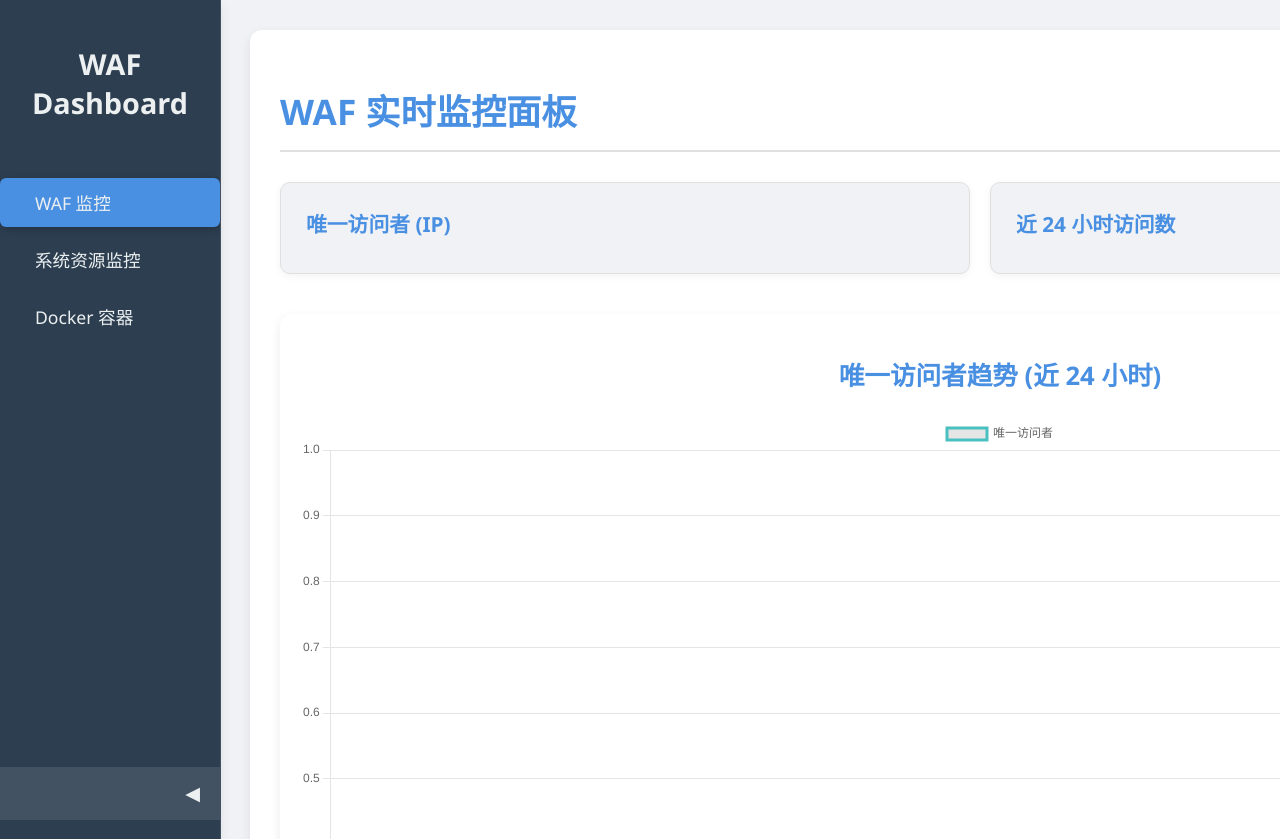
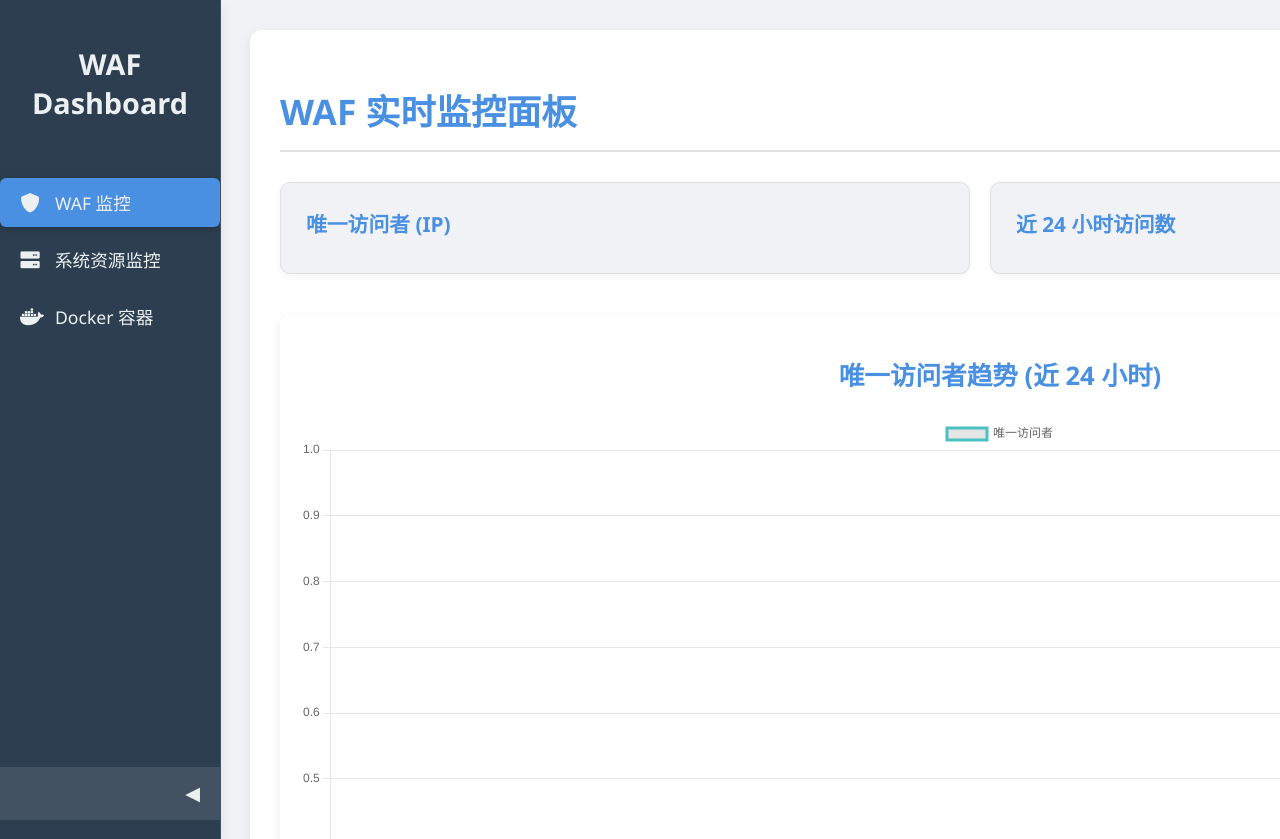
Before and after one commit to SuperUseryjh/waf, a Flask app: template dashboard/templates/index.html in a window 1280 px wide; the page is wider, and only the part inside the window is pictured. Shown: the top 839 px of that part. Run offline with Flask 3, Linux system fonts and the light colour scheme; the template is opened without the code that fills it, so the values that code supplies are empty.

Commit message:
feat: 侧边栏选项添加图标
- 在 dashboard/templates/index.html 中引入 Font Awesome 图标库。
- 为侧边栏的每个导航链接添加了 Font Awesome 图标。
- 调整了 CSS 样式，以确保图标在侧边栏展开和收起时都能正确显示和对齐。

```diff
--- a/dashboard/templates/index.html
+++ b/dashboard/templates/index.html
@@ -5,6 +5,7 @@
     <meta name="viewport" content="width=device-width, initial-scale=1.0">
     <title>WAF 监控面板</title>
     <script src="https://cdn.jsdelivr.net/npm/chart.js"></script>
+    <link rel="stylesheet" href="https://cdnjs.cloudflare.com/ajax/libs/font-awesome/6.0.0-beta3/css/all.min.css">
     <style>
         :root {
             --primary-color: #4a90e2;
@@ -119,6 +120,19 @@
             margin-left: 15px;
             font-size: 1.1em;
         }
+        .sidebar ul li a i { /* New style for icons */
+            font-size: 1.2em;
+            width: 20px; /* Fixed width for alignment */
+            text-align: center;
+        }
+        .sidebar.collapsed ul li a {
+            justify-content: center; /* Center icon when collapsed */
+            padding: 12px 0; /* Adjust padding for collapsed state */
+        }
+        .sidebar.collapsed ul li a i {
+            margin-left: 0; /* Remove margin when collapsed */
+        }
+
 
         .main-content {
             flex-grow: 1;
@@ -279,9 +293,9 @@
     <div class="sidebar" id="sidebar">
         <h2>WAF Dashboard</h2>
         <ul>
-            <li><a href="#" class="active" onclick="showPanel('waf-monitor')"><span>WAF 监控</span></a></li>
-            <li><a href="#" onclick="showPanel('system-monitor')"><span>系统资源监控</span></a></li>
-            <li><a href="#" onclick="showPanel('docker-containers')"><span>Docker 容器</span></a></li>
+            <li><a href="#" class="active" onclick="showPanel('waf-monitor')"><i class="fas fa-shield-alt"></i><span>WAF 监控</span></a></li>
+            <li><a href="#" onclick="showPanel('system-monitor')"><i class="fas fa-server"></i><span>系统资源监控</span></a></li>
+            <li><a href="#" onclick="showPanel('docker-containers')"><i class="fab fa-docker"></i><span>Docker 容器</span></a></li>
         </ul>
         <button class="toggle-btn" onclick="toggleSidebar()"></button>
     </div>
```
